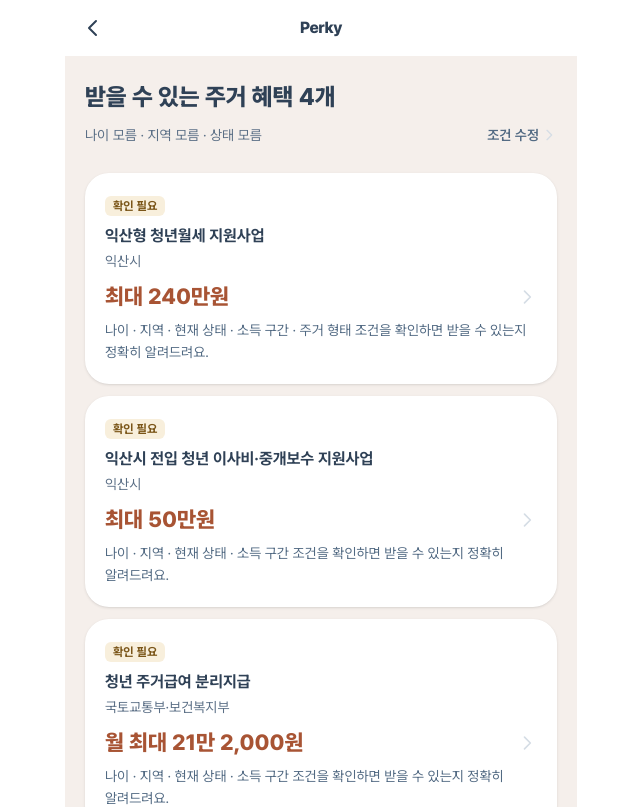
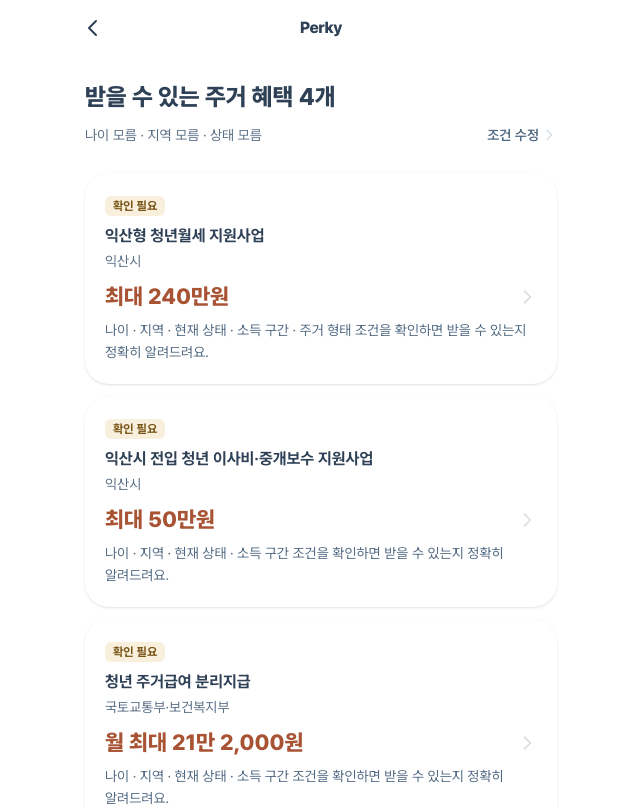
Before and after one commit to Campus-AX-Ton-wku/Wonvengers, a Next.js app in the folder apps/web/: page /find/policies in a window 1280 px wide. Shown: the top 807 px of the page, without its empty margins (319-959 px from the left). Built offline with nearby package versions, Linux system fonts and the light colour scheme.

Commit message:
style: restore white page backgrounds

```diff
--- a/apps/web/app/find/policies/page.tsx
+++ b/apps/web/app/find/policies/page.tsx
@@ -69,7 +69,7 @@ export default function FindPoliciesPage() {
   const 신청불가 = [...마감, ...groups.해당없음];
 
   return (
-    <main className="step-in mx-auto min-h-dvh max-w-lg bg-sand-100 px-5 pb-10">
+    <main className="step-in mx-auto min-h-dvh max-w-lg bg-white px-5 pb-10">
       <FindTopBar backHref="/find/result" backLabel="결과 요약으로 돌아가기" />
 
       {!loaded || !asOf ? (
--- a/apps/web/app/result/page.tsx
+++ b/apps/web/app/result/page.tsx
@@ -53,7 +53,7 @@ export default function ResultPage() {
   })).filter((g) => g.items.length > 0);
 
   return (
-    <div className="step-in mx-auto flex min-h-screen max-w-lg flex-col bg-sand-100 px-5">
+    <div className="step-in mx-auto flex min-h-screen max-w-lg flex-col bg-white px-5">
       <AppBar onBack={() => router.push("/eligibility")} backLabel="이전 화면으로" />
 
       <main className="flex flex-col gap-5 pb-10 pt-3">
```
